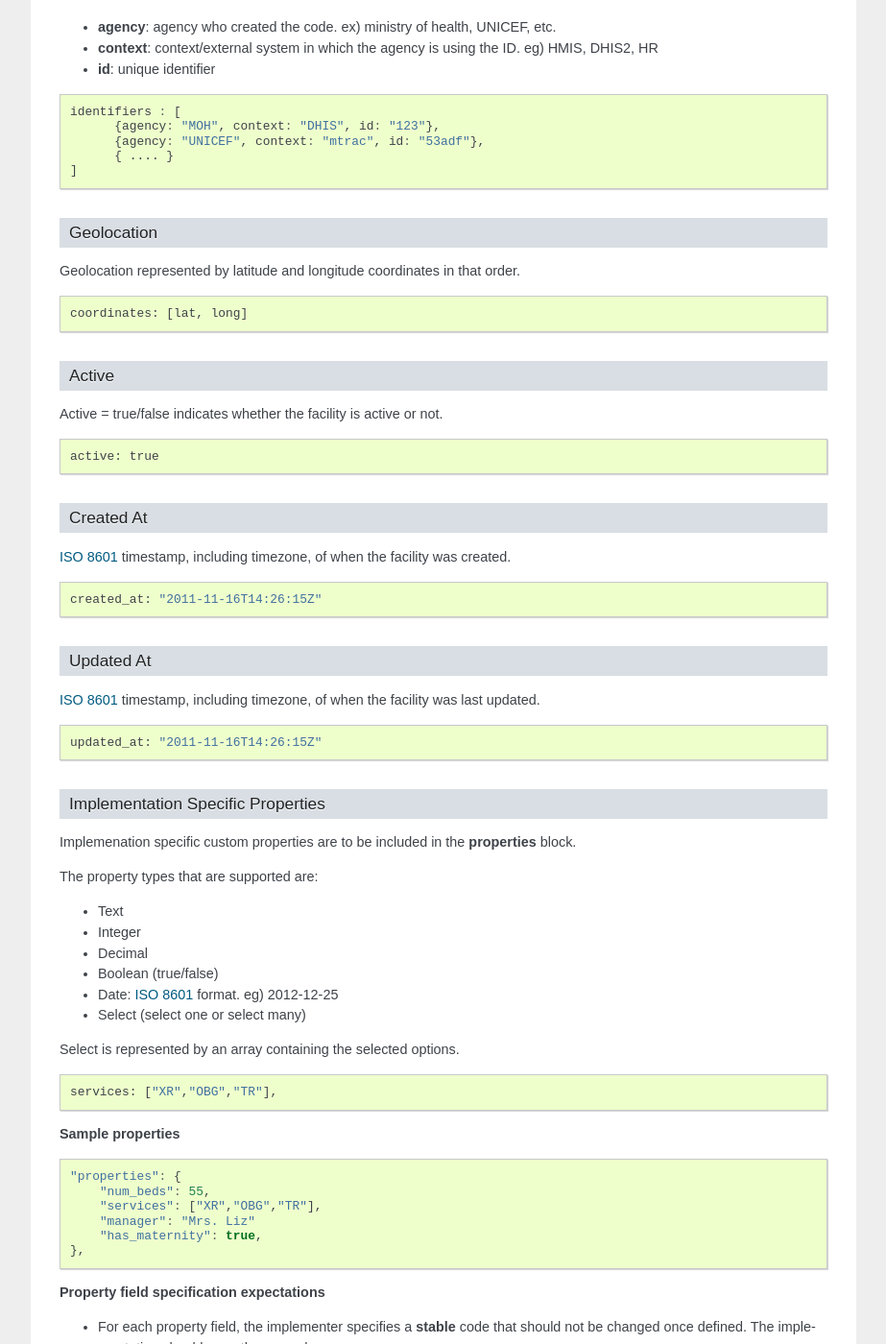
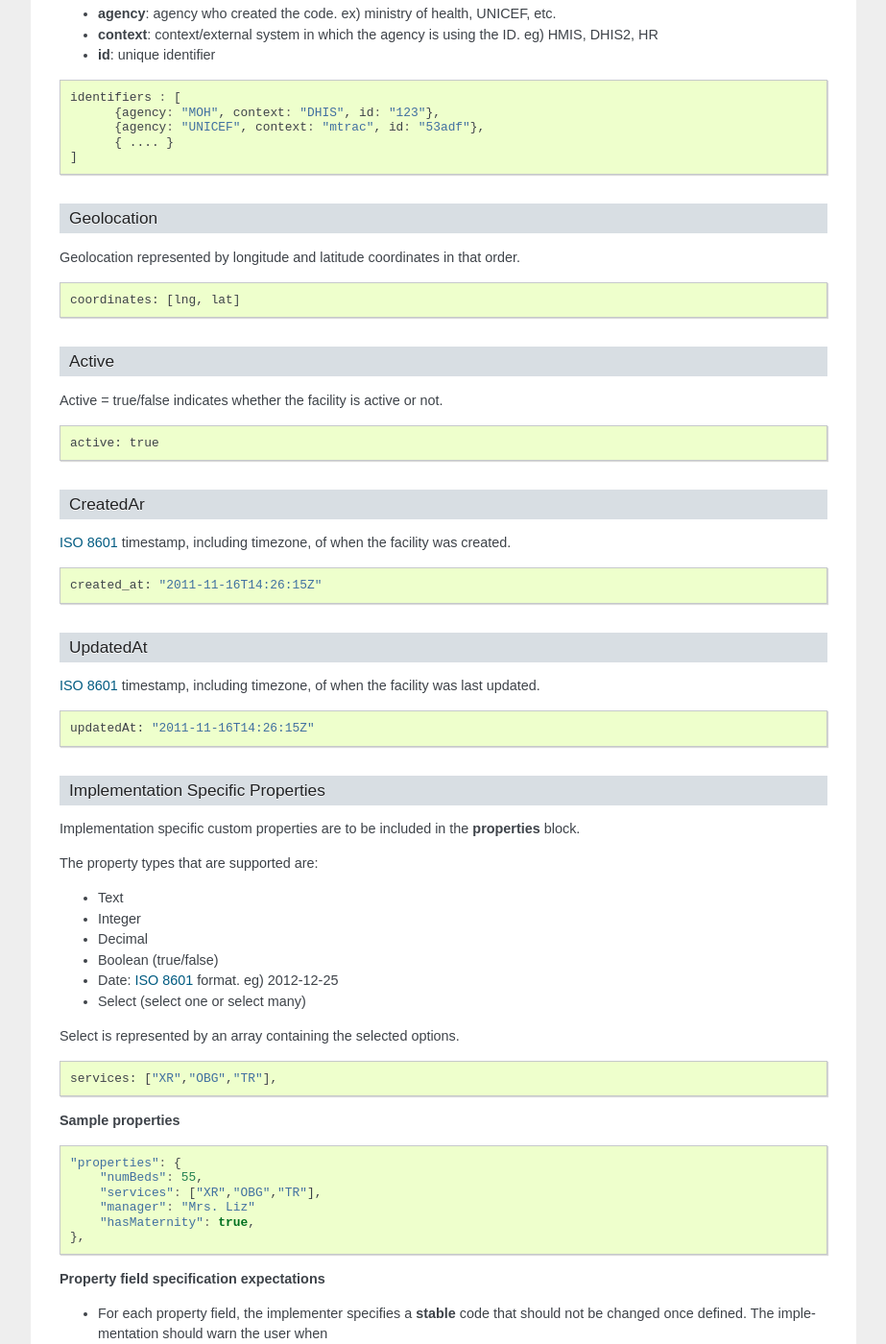
Before and after one commit to facilityregistry/fred-api, a Sphinx documentation site: the page built from docs/api_specifications.rst, in a window 1280 px wide and 1400 px high, scrolled down 1119 px. Shown: the whole window at 96% size, without its empty margins (198-1121 px from the left). Built offline with Sphinx 7.4.7, drawn with Linux system fonts in a browser that asks for light colours; some of the changed text lies outside the part shown.

```diff
--- a/docs/api_specifications.rst
+++ b/docs/api_specifications.rst
@@ -76,11 +75,11 @@ Each external identifier consists of the following components:
 Geolocation
 ~~~~~~~~~~~
 
-Geolocation represented by latitude and longitude coordinates in that order.
+Geolocation represented by longitude and latitude coordinates in that order.
 
 ::
 
-  coordinates: [lat, long]
+  coordinates: [lng, lat]
 
 Active
 ~~~~~~
@@ -91,23 +90,23 @@ Active = true/false indicates whether the facility is active or not.
 
   active: true
 
-Created At
+CreatedAr
 ~~~~~~~~~~
 
 `ISO 8601 <http://en.wikipedia.org/wiki/ISO_8601>`_ timestamp, including timezone, of when the facility was created.
 ::
   created_at: "2011-11-16T14:26:15Z"
 
-Updated At
+UpdatedAt
 ~~~~~~~~~~
 `ISO 8601 <http://en.wikipedia.org/wiki/ISO_8601>`_ timestamp, including timezone, of when the facility was last updated.
 ::
-  updated_at: "2011-11-16T14:26:15Z"
+  updatedAt: "2011-11-16T14:26:15Z"
 
 Implementation Specific Properties
 ~~~~~~~~~~~~~~~~~~~~~~~~~~~~~~~~~~
 
-Implemenation specific custom properties are to be included in the **properties** block.
+Implementation specific custom properties are to be included in the **properties** block.
 
 The property types that are supported are:
 
@@ -129,10 +128,10 @@ Select is represented by an array containing the selected options.
 .. code-block:: javascript
 
   "properties": {
-      "num_beds": 55,
+      "numBeds": 55,
       "services": ["XR","OBG","TR"],
       "manager": "Mrs. Liz"
-      "has_maternity": true,
+      "hasMaternity": true,
   },
 
 
@@ -285,7 +285,7 @@ Returns facilities updated since a particular data expressed in the `ISO 8601 <h
 
 ::
 
-  /facilities.json?updated_since=2011-11-16T00:00:00Z
+  /facilities.json?updatedSince=2011-11-16T00:00:00Z
 
 
 
--- a/docs/facilities.json
+++ b/docs/facilities.json
@@ -5,8 +5,8 @@
             "url": "http: //facilityregistry.org/api/v1/facilities/0X9OCW3JMV98EYOVN32SGN4II",
             "id": "0X9OCW3JMV98EYOVN32SGN4II",
             "active": true,
-            "created_at": "2011-11-16T14:26:15Z",
-            "updated_at": "2011-11-16T14:26:15Z",
+            "createdAt": "2011-11-16T14:26:15Z",
+            "updatedAt": "2011-11-16T14:26:15Z",
             "coordinates": [
                 -1.6917,
                 29.525
@@ -24,11 +24,11 @@
                 }
             ],
 	    "properties": {
-      	        "num_beds": 55,
+      	        "numBeds": 55,
       	        "services": ["XR","OBG","TR"],
       	        "manager": "Mrs. Liz"
-      	        "has_maternity": true,
-                "medical_officer": "Dr.Mukombo"
+      	        "hasMaternity": true,
+                "medicalOfficer": "Dr.Mukombo"
             }
         }
     }
```
Also changed, not shown: other parts of docs/api_specifications.rst (+4 -4 lines).
